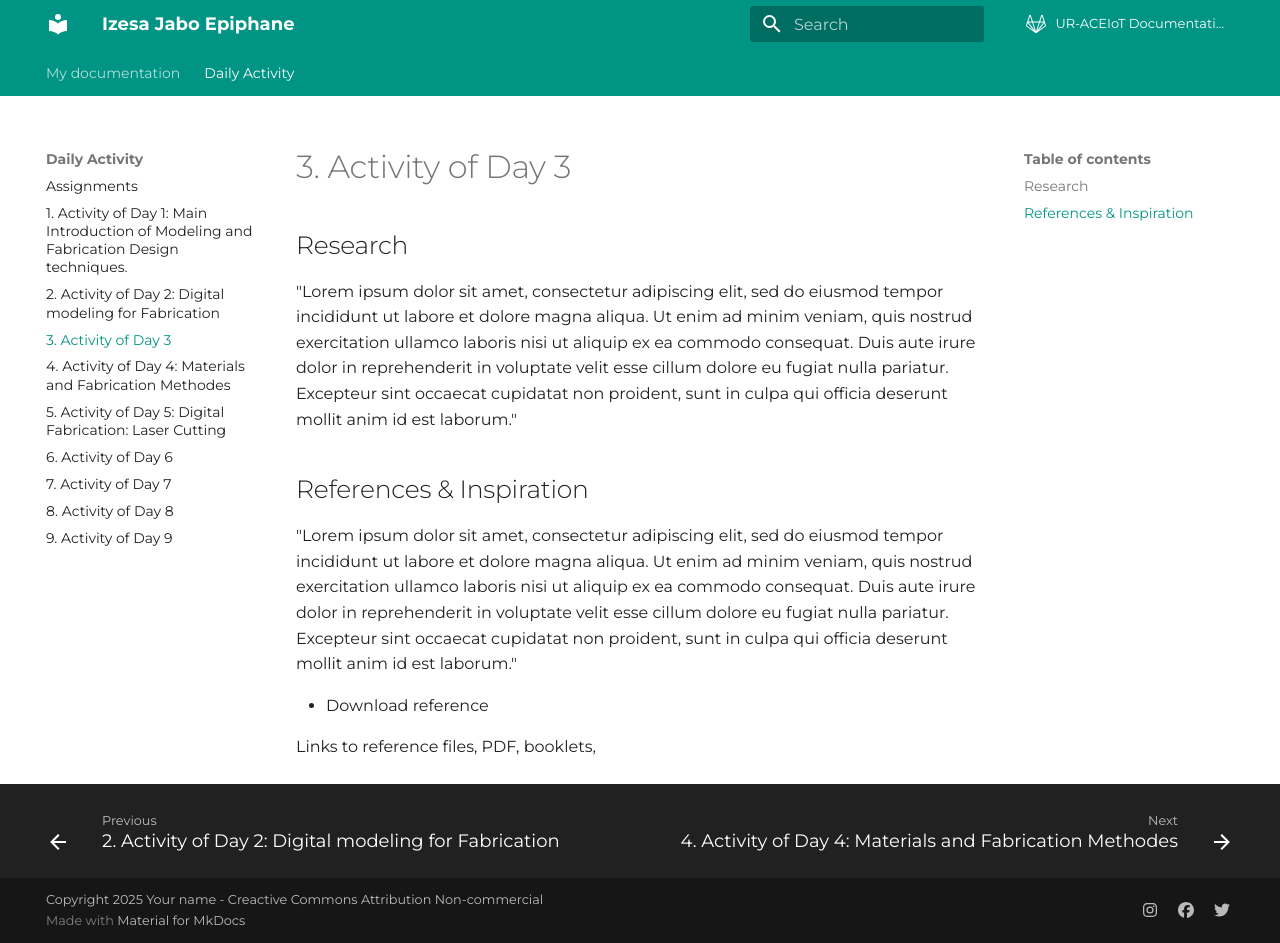
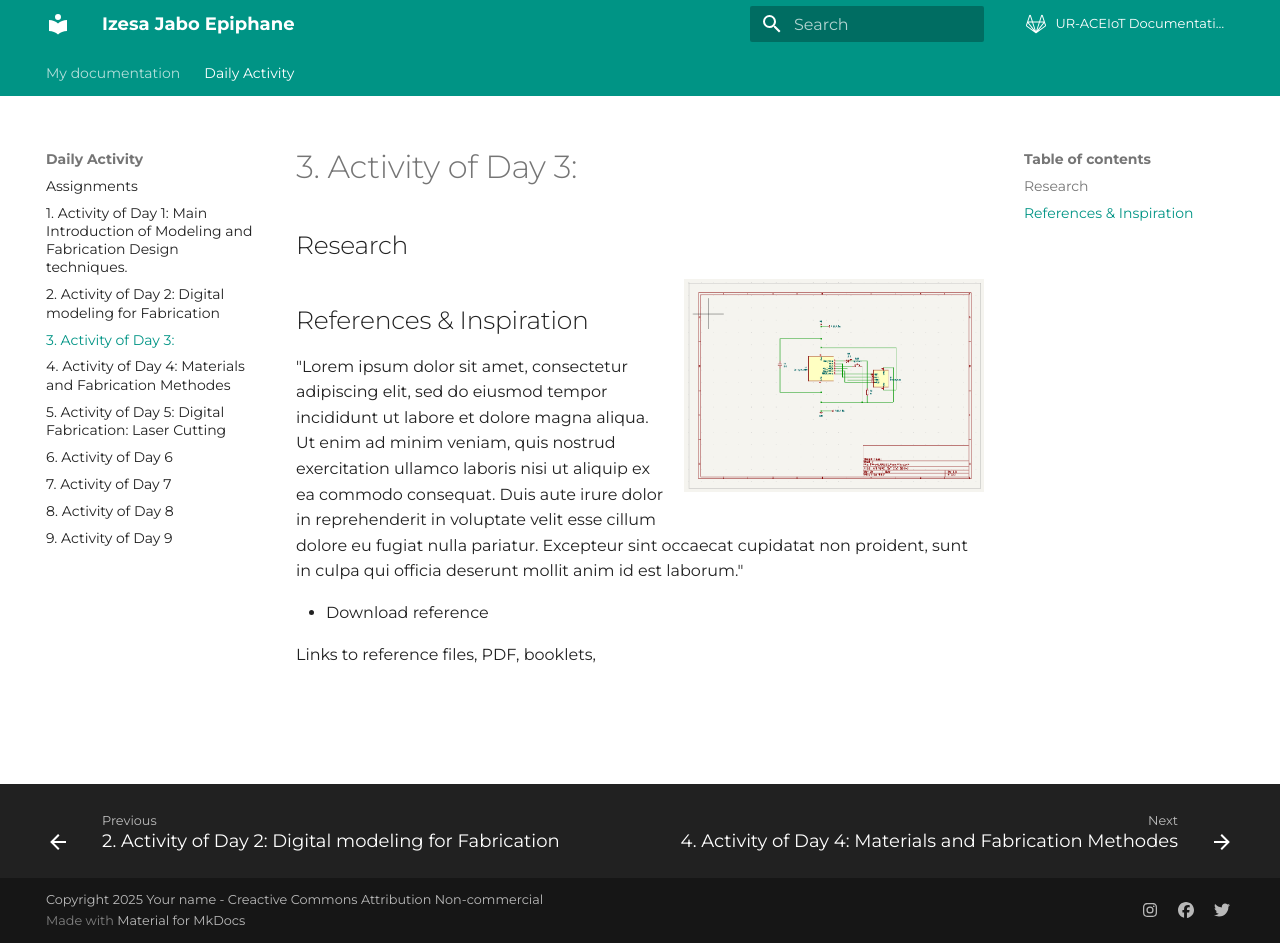
Before and after one commit to izesa/DocumentationTemplate, an MkDocs documentation site: the page built from docs/Daily-Activity/day_3.md, in a window 1280 px wide and 943 px high. Built offline with MkDocs 1.6.1 and Material for MkDocs 9.7.7, drawn with Linux system fonts in a browser that asks for light colours.

Commit message:
modified:   docs/Daily-Activity/day_3.md new file:   docs/Daily-Activity/images/KiCAD_Project.png

```diff
--- a/docs/Daily-Activity/day_3.md
+++ b/docs/Daily-Activity/day_3.md
@@ -1,8 +1,7 @@
-# 3. Activity of Day 3
+# 3. Activity of Day 3:
 
 ## Research
-
-"Lorem ipsum dolor sit amet, consectetur adipiscing elit, sed do eiusmod tempor incididunt ut labore et dolore magna aliqua. Ut enim ad minim veniam, quis nostrud exercitation ullamco laboris nisi ut aliquip ex ea commodo consequat. Duis aute irure dolor in reprehenderit in voluptate velit esse cillum dolore eu fugiat nulla pariatur. Excepteur sint occaecat cupidatat non proident, sunt in culpa qui officia deserunt mollit anim id est laborum."
+![](./images/KiCAD_Project.png){ width=300 Height=200 align=right }
 
 ## References & Inspiration
 
```
Also changed, not shown: docs/Daily-Activity/images/KiCAD_Project.png (added).
